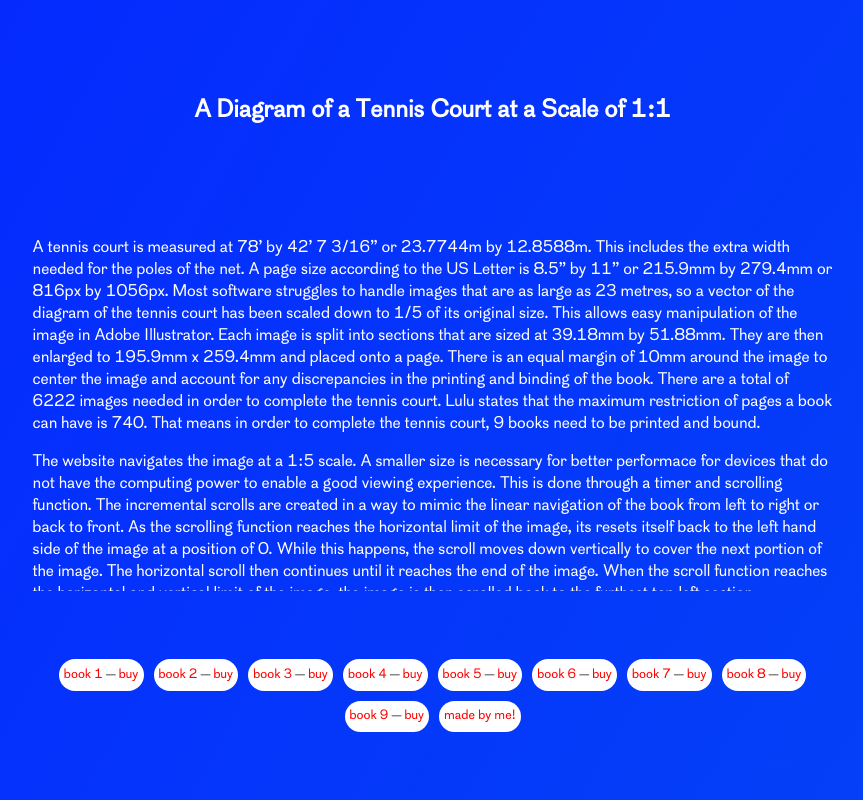
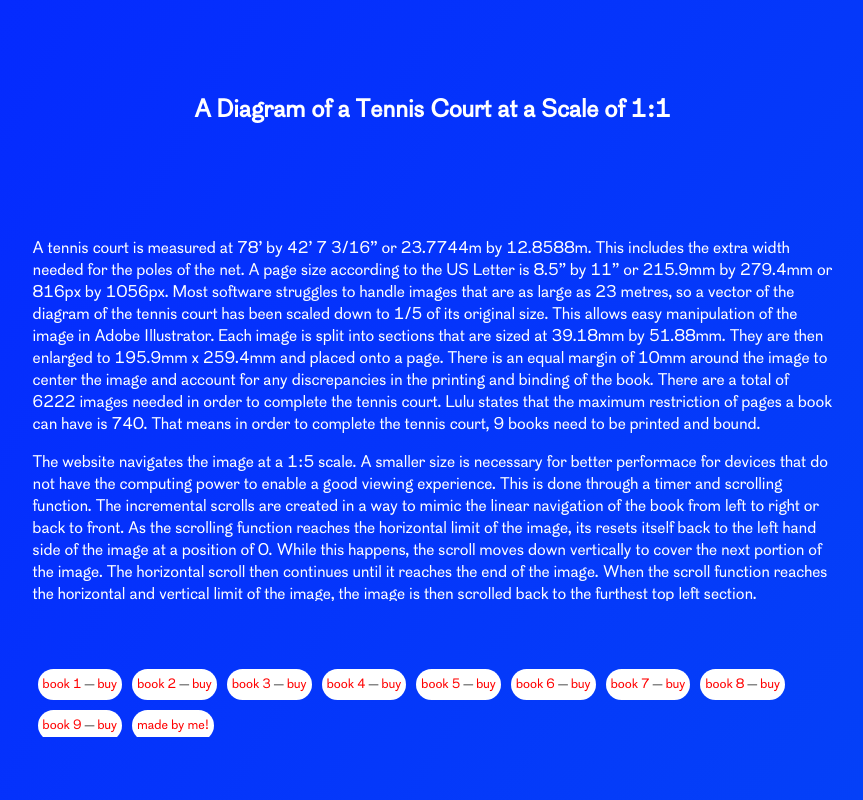
Before and after one commit to hskingr/tenniscourt.icu, a plain HTML site: page index.html in a window 1280 px wide. Shown: the top 800 px of the page, without its empty margins (201-1064 px from the left). Drawn offline with nearby package versions, Linux system fonts and the light colour scheme.

Commit message:
changed layout slightly, corrected flex box at bottom

```diff
--- a/css/main.css
+++ b/css/main.css
@@ -139,21 +139,6 @@ p.bodyText {
   padding: 1em;
 }
 
-.smallDivStyling {
-  width: auto;
-  border-radius: 1em;
-  mix-blend-mode: screen;
-  overflow: auto;
-  background-color: white;
-  padding-top: 0.1em;
-  padding-bottom: 0.1em;
-  margin: 5px;
-}
-
-.lastLink {
-  align-self: flex-end;
-}
-
 .smallDivStyling p {
   margin: 5px;
 }
@@ -184,15 +169,14 @@ div.bodyInfo h1 {
 }
 
 div.content {
-  /* box-shadow:
-         inset 0px 11px 8px -10px #CCC,
-         inset 0px -11px 8px -10px #CCC; */
   flex-shrink: 2;
   z-index: 1000;
   position: relative;
   display: inline-block;
   margin-top: 5%;
   overflow-x: hidden;
+	width: auto;
+	margin: auto;
 }
 
 div.content p {
@@ -202,16 +186,33 @@ div.content p {
 }
 
 div.options {
+	width: 100%;
+	height: 5em;
   align-items: flex-start;
-  justify-content: center;
   display: flex;
   flex-direction: row;
-  flex-wrap: wrap;
+  flex-wrap: nowrap;
   position: relative;
   margin-top: 5%;
-  margin-left: 7%;
-  margin-right: 7%;
-  margin-bottom: 5%;
+  margin-left: 0%;
+  margin-right: 0%;
+
+	overflow-x: auto;
+	-webkit-overflow-scrolling: touch; /* [4] */
+-ms-overflow-style: -ms-autohiding-scrollbar; /* [5] */
+}
+
+.smallDivStyling {
+	flex: 0 0 auto;
+  width: auto;
+  border-radius: 1em;
+  mix-blend-mode: screen;
+  overflow: auto;
+  background-color: white;
+
+  padding-top: 0.1em;
+  padding-bottom: 0.1em;
+  margin: 5px;
 }
 
 div.options div p {
@@ -242,6 +243,7 @@ a:active {
 /* width */
 ::-webkit-scrollbar {
   width: 0.5em;
+	height: 0.2em;
 }
 
 /* Track */
@@ -276,12 +278,6 @@ a:active {
     line-height: 1.375em;
   }
 
-  div.content {
-    z-index: 1000;
-    position: relative;
-    display: inline-block;
-    margin-top: 5%;
-  }
 
   .divRow {
     display: block;
@@ -303,11 +299,17 @@ a:active {
     flex-shrink: 1;
     flex-basis: auto;
     display: block;
+		z-index: 1000;
+		position: relative;
+		display: inline-block;
+		margin-top: 5%;
   }
 
   div.options {
     margin-left: auto;
     margin-right: auto;
+		  flex-wrap: wrap;
+			  margin-bottom: 5%;
   }
 }
 
--- a/index.html
+++ b/index.html
@@ -78,7 +78,7 @@
 			<div class="smallDivStyling">
 				<p> <a href='files/740-book9.pdf'>book 9 </a>  &#8212; <a href="http://www.lulu.com/content/paperback-book/a-diagram-of-a-tennis-court-at-a-scale-of-11-part-9-of-9/24805575"> buy </a> </p>
 			</div>
-			<div class="smallDivStyling lastLink">
+			<div class="smallDivStyling">
 				<a href="http://hskr.xyz">
 					<p>made by me!</p>
 				</a>
```
